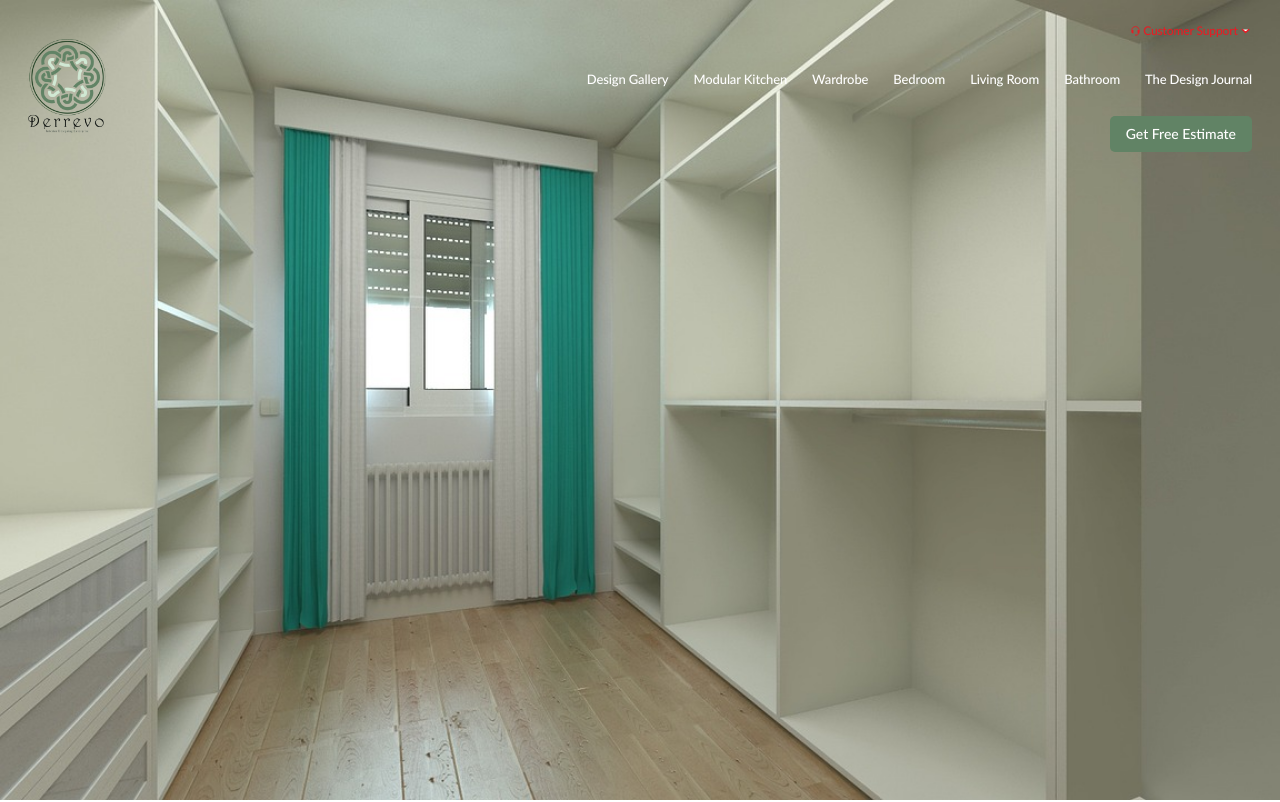
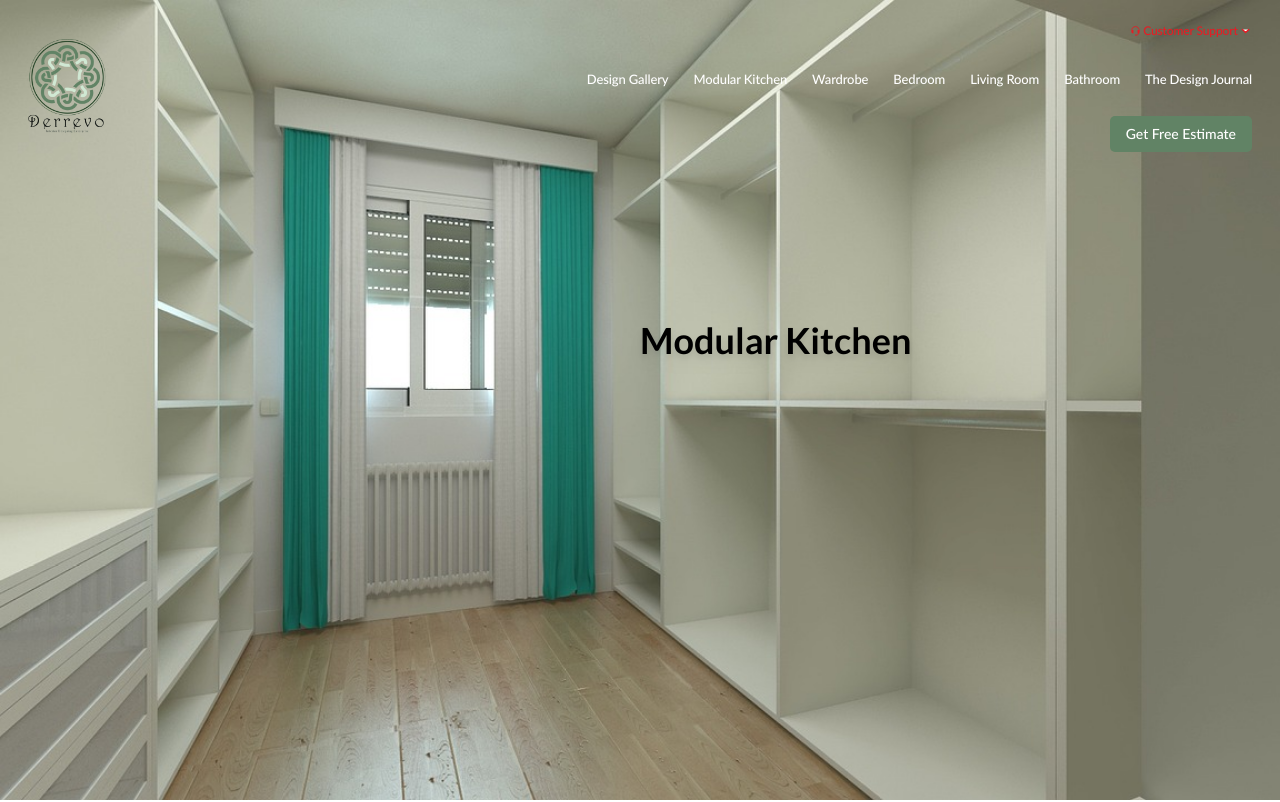
Before and after one commit to Sow-Technology/derrevointeriors, a Next.js app: page /wardrobe in a window 1280 px wide. Shown: the top 802 px of the page. Built offline with nearby package versions, Linux system fonts and the light colour scheme.

Commit message:
animation on all pages

```diff
--- a/src/app/(routes)/bathroom/page.tsx
+++ b/src/app/(routes)/bathroom/page.tsx
@@ -1,31 +1,82 @@
 "use client";
 import Navbar from "@/components/Navbar";
-import React, { useEffect } from "react";
-import { motion, useAnimation } from "framer-motion";
+import React, { useEffect, useRef } from "react";
+import { motion, useAnimation, useScroll, useTransform } from "framer-motion";
+import Footer from "@/components/Footer";
 
 const Page = () => {
-  const controls = useAnimation();
-  useEffect(() => {
-    // Add animation sequence here
-    controls.start({
-      scale: [1, 1.2, 1.5, 1], // Scaling animation
-      opacity: [1, 0.5, 0, 0], // Fading out animation
-      transition: { duration: 2, delay: 0.5 },
-    });
-  }, [controls]);
+  const targetRef = useRef<HTMLDivElement | null>(null);
+  const { scrollYProgress } = useScroll({
+    target: targetRef,
+    offset: ["center end", "center center"],
+  });
+  const opacity = useTransform(scrollYProgress, [0, 0.5], [1, 0]);
+  const hOpacity = useTransform(
+    scrollYProgress,
+    [0.5, 0.6, 0.8, 1, 1.1],
+    [0, 0.5, 1, 1, 0]
+  );
+  const scale = useTransform(scrollYProgress, [0, 0.2, 0.5], [1, 1.2, 1.5]);
+  const navpos = useTransform(scrollYProgress, (pos) =>
+    pos == 0.6 ? "relative" : "fixed"
+  );
+  const hpos = useTransform(scrollYProgress, (pos) =>
+    pos == 0.6 ? "relative" : "fixed"
+  );
+  const position = useTransform(scrollYProgress, (pos) =>
+    pos >= 1 ? "relative" : "fixed"
+  );
 
   return (
-    <div className="relative overflow-x-hidden min-h-screen">
-      <div className="z-10">
-        <Navbar cutsomPage={true} />
+    <>
+      <div className="relative overflow-x-clip lg:block hidden">
+        <div ref={targetRef} className="min-h-screen">
+          <motion.div
+            className="z-10 fixed w-full"
+            style={{ position: navpos }}
+          >
+            <Navbar cutsomPage={true} />
+          </motion.div>
+          <motion.div
+            className={`${
+              opacity.get() == 0 ? "relative" : "sticky"
+            } h-screen w-screen bg-[url(/pages/4.jpg)] bg-top bg-cover inset-0 -z-10`}
+            // style={{ position }}
+          />
+          <motion.div
+            className="sticky h-screen w-screen bg-[url(/pages/2.svg)] bg-top bg-cover inset-0 -z-[8]"
+            initial={{ scale: 0, opacity: 1 }}
+            style={{ scale, opacity }}
+          />
+          <motion.div
+            style={{ opacity: hOpacity, position: hpos }}
+            className="text-black text-4xl font-bold drop-shadow-lg fixed top-[40%] left-1/2 m-auto"
+          >
+            Modular Kitchen
+          </motion.div>
+        </div>
+
+        <div className="bg-white">
+          <Footer />
+        </div>
       </div>
-      <div className="absolute h-screen w-screen bg-[url(/pages/4.jpg)] bg-top bg-cover inset-0 -z-10" />
-      <motion.div
-        className="absolute h-screen w-screen bg-[url(/pages/2.svg)] bg-top bg-cover inset-0 -z-[8]"
-        initial={{ scale: 0, opacity: 1 }}
-        animate={controls}
-      />
-    </div>
+      <div className="block lg:hidden">
+        <Navbar />
+        <motion.div
+          className={`${
+            opacity.get() == 0 ? "relative" : "sticky"
+          } h-screen w-screen bg-[url(/pages/4.jpg)] bg-top bg-cover inset-0 -z-10`}
+          // style={{ position }}
+        />
+        <motion.div
+          style={{ opacity: hOpacity, position: hpos }}
+          className="text-black text-4xl font-bold drop-shadow-lg absolute mb-10 top-[30%] left-1/2 m-auto"
+        >
+          Modular Kitchen
+        </motion.div>
+        <Footer />
+      </div>
+    </>
   );
 };
 
--- a/src/app/(routes)/bedroom/page.tsx
+++ b/src/app/(routes)/bedroom/page.tsx
@@ -1,31 +1,82 @@
 "use client";
 import Navbar from "@/components/Navbar";
-import React, { useEffect } from "react";
-import { motion, useAnimation } from "framer-motion";
+import React, { useEffect, useRef } from "react";
+import { motion, useAnimation, useScroll, useTransform } from "framer-motion";
+import Footer from "@/components/Footer";
 
 const Page = () => {
-  const controls = useAnimation();
-  useEffect(() => {
-    // Add animation sequence here
-    controls.start({
-      scale: [1, 1.2, 1.5, 1], // Scaling animation
-      opacity: [1, 0.5, 0, 0], // Fading out animation
-      transition: { duration: 2, delay: 0.5 },
-    });
-  }, [controls]);
+  const targetRef = useRef<HTMLDivElement | null>(null);
+  const { scrollYProgress } = useScroll({
+    target: targetRef,
+    offset: ["center end", "center center"],
+  });
+  const opacity = useTransform(scrollYProgress, [0, 0.5], [1, 0]);
+  const hOpacity = useTransform(
+    scrollYProgress,
+    [0.5, 0.6, 0.8, 1, 1.1],
+    [0, 0.5, 1, 1, 0]
+  );
+  const scale = useTransform(scrollYProgress, [0, 0.2, 0.5], [1, 1.2, 1.5]);
+  const navpos = useTransform(scrollYProgress, (pos) =>
+    pos == 0.6 ? "relative" : "fixed"
+  );
+  const hpos = useTransform(scrollYProgress, (pos) =>
+    pos == 0.6 ? "relative" : "fixed"
+  );
+  const position = useTransform(scrollYProgress, (pos) =>
+    pos >= 1 ? "relative" : "fixed"
+  );
 
   return (
-    <div className="relative overflow-x-hidden min-h-screen">
-      <div className="z-10">
-        <Navbar cutsomPage={true} />
+    <>
+      <div className="relative overflow-x-clip lg:block hidden">
+        <div ref={targetRef} className="min-h-screen">
+          <motion.div
+            className="z-10 fixed w-full"
+            style={{ position: navpos }}
+          >
+            <Navbar cutsomPage={true} />
+          </motion.div>
+          <motion.div
+            className={`${
+              opacity.get() == 0 ? "relative" : "sticky"
+            } h-screen w-screen bg-[url(/pages/3.jpg)] bg-top bg-cover inset-0 -z-10`}
+            // style={{ position }}
+          />
+          <motion.div
+            className="sticky h-screen w-screen bg-[url(/pages/2.svg)] bg-top bg-cover inset-0 -z-[8]"
+            initial={{ scale: 0, opacity: 1 }}
+            style={{ scale, opacity }}
+          />
+          <motion.div
+            style={{ opacity: hOpacity, position: hpos }}
+            className="text-black text-4xl font-bold drop-shadow-lg fixed top-[40%] left-1/2 m-auto"
+          >
+            Modular Kitchen
+          </motion.div>
+        </div>
+
+        <div className="bg-white">
+          <Footer />
+        </div>
       </div>
-      <div className="absolute h-screen w-screen bg-[url(/pages/3.jpg)] bg-top bg-cover inset-0 -z-10" />
-      <motion.div
-        className="absolute h-screen w-screen bg-[url(/pages/2.svg)] bg-top bg-cover inset-0 -z-[8]"
-        initial={{ scale: 0, opacity: 1 }}
-        animate={controls}
-      />
-    </div>
+      <div className="block lg:hidden">
+        <Navbar />
+        <motion.div
+          className={`${
+            opacity.get() == 0 ? "relative" : "sticky"
+          } h-screen w-screen bg-[url(/pages/3.jpg)] bg-top bg-cover inset-0 -z-10`}
+          // style={{ position }}
+        />
+        <motion.div
+          style={{ opacity: hOpacity, position: hpos }}
+          className="text-black text-4xl font-bold drop-shadow-lg absolute mb-10 top-[30%] left-1/2 m-auto"
+        >
+          Modular Kitchen
+        </motion.div>
+        <Footer />
+      </div>
+    </>
   );
 };
 
--- a/src/app/(routes)/living-room/page.tsx
+++ b/src/app/(routes)/living-room/page.tsx
@@ -1,31 +1,82 @@
 "use client";
 import Navbar from "@/components/Navbar";
-import React, { useEffect } from "react";
-import { motion, useAnimation } from "framer-motion";
+import React, { useEffect, useRef } from "react";
+import { motion, useAnimation, useScroll, useTransform } from "framer-motion";
+import Footer from "@/components/Footer";
 
 const Page = () => {
-  const controls = useAnimation();
-  useEffect(() => {
-    // Add animation sequence here
-    controls.start({
-      scale: [1, 1.2, 1.5, 1], // Scaling animation
-      opacity: [1, 0.5, 0, 0], // Fading out animation
-      transition: { duration: 2, delay: 0.5 },
-    });
-  }, [controls]);
+  const targetRef = useRef<HTMLDivElement | null>(null);
+  const { scrollYProgress } = useScroll({
+    target: targetRef,
+    offset: ["center end", "center center"],
+  });
+  const opacity = useTransform(scrollYProgress, [0, 0.5], [1, 0]);
+  const hOpacity = useTransform(
+    scrollYProgress,
+    [0.5, 0.6, 0.8, 1, 1.1],
+    [0, 0.5, 1, 1, 0]
+  );
+  const scale = useTransform(scrollYProgress, [0, 0.2, 0.5], [1, 1.2, 1.5]);
+  const navpos = useTransform(scrollYProgress, (pos) =>
+    pos == 0.6 ? "relative" : "fixed"
+  );
+  const hpos = useTransform(scrollYProgress, (pos) =>
+    pos == 0.6 ? "relative" : "fixed"
+  );
+  const position = useTransform(scrollYProgress, (pos) =>
+    pos >= 1 ? "relative" : "fixed"
+  );
 
   return (
-    <div className="relative overflow-x-hidden min-h-screen">
-      <div className="z-10">
-        <Navbar cutsomPage={true} />
+    <>
+      <div className="relative overflow-x-clip lg:block hidden">
+        <div ref={targetRef} className="min-h-screen">
+          <motion.div
+            className="z-10 fixed w-full"
+            style={{ position: navpos }}
+          >
+            <Navbar cutsomPage={true} />
+          </motion.div>
+          <motion.div
+            className={`${
+              opacity.get() == 0 ? "relative" : "sticky"
+            } h-screen w-screen bg-[url(/pages/5.jpg)] bg-top bg-cover inset-0 -z-10`}
+            // style={{ position }}
+          />
+          <motion.div
+            className="sticky h-screen w-screen bg-[url(/pages/2.svg)] bg-top bg-cover inset-0 -z-[8]"
+            initial={{ scale: 0, opacity: 1 }}
+            style={{ scale, opacity }}
+          />
+          <motion.div
+            style={{ opacity: hOpacity, position: hpos }}
+            className="text-black text-4xl font-bold drop-shadow-lg fixed top-[40%] left-1/2 m-auto"
+          >
+            Modular Kitchen
+          </motion.div>
+        </div>
+
+        <div className="bg-white">
+          <Footer />
+        </div>
       </div>
-      <div className="absolute h-screen w-screen bg-[url(/pages/5.jpg)] bg-top bg-cover inset-0 -z-10" />
-      <motion.div
-        className="absolute h-screen w-screen bg-[url(/pages/2.svg)] bg-top bg-cover inset-0 -z-[8]"
-        initial={{ scale: 0, opacity: 1 }}
-        animate={controls}
-      />
-    </div>
+      <div className="block lg:hidden">
+        <Navbar />
+        <motion.div
+          className={`${
+            opacity.get() == 0 ? "relative" : "sticky"
+          } h-screen w-screen bg-[url(/pages/5.jpg)] bg-top bg-cover inset-0 -z-10`}
+          // style={{ position }}
+        />
+        <motion.div
+          style={{ opacity: hOpacity, position: hpos }}
+          className="text-black text-4xl font-bold drop-shadow-lg absolute mb-10 top-[30%] left-1/2 m-auto"
+        >
+          Modular Kitchen
+        </motion.div>
+        <Footer />
+      </div>
+    </>
   );
 };
 
--- a/src/app/(routes)/modular-kitchen/page.tsx
+++ b/src/app/(routes)/modular-kitchen/page.tsx
@@ -28,9 +28,13 @@ const Page = () => {
   );
 
   return (
-    <div className="relative overflow-x-clip ">
+    <>
+      <div className="relative overflow-x-clip lg:block hidden">
         <div ref={targetRef} className="min-h-screen">
-        <motion.div className="z-10 fixed w-full" style={{ position: navpos }}>
+          <motion.div
+            className="z-10 fixed w-full"
+            style={{ position: navpos }}
+          >
             <Navbar cutsomPage={true} />
           </motion.div>
           <motion.div
@@ -46,7 +50,7 @@ const Page = () => {
           />
           <motion.div
             style={{ opacity: hOpacity, position: hpos }}
-          className="text-black text-2xl font-bold drop-shadow-lg fixed top-1/2 left-1/2 m-auto"
+            className="text-black text-4xl font-bold drop-shadow-lg fixed top-[40%] left-1/2 m-auto"
           >
             Modular Kitchen
           </motion.div>
@@ -56,6 +60,23 @@ const Page = () => {
           <Footer />
         </div>
       </div>
+      <div className="block lg:hidden">
+        <Navbar />
+        <motion.div
+          className={`${
+            opacity.get() == 0 ? "relative" : "sticky"
+          } h-screen w-screen bg-[url(/pages/1.jpg)] bg-top bg-cover inset-0 -z-10`}
+          // style={{ position }}
+        />
+        <motion.div
+          style={{ opacity: hOpacity, position: hpos }}
+          className="text-black text-4xl font-bold drop-shadow-lg absolute mb-10 top-[30%] left-1/2 m-auto"
+        >
+          Modular Kitchen
+        </motion.div>
+        <Footer />
+      </div>
+    </>
   );
 };
 
--- a/src/app/(routes)/wardrobe/page.tsx
+++ b/src/app/(routes)/wardrobe/page.tsx
@@ -1,31 +1,82 @@
 "use client";
 import Navbar from "@/components/Navbar";
-import React, { useEffect } from "react";
-import { motion, useAnimation } from "framer-motion";
+import React, { useEffect, useRef } from "react";
+import { motion, useAnimation, useScroll, useTransform } from "framer-motion";
+import Footer from "@/components/Footer";
 
 const Page = () => {
-  const controls = useAnimation();
-  useEffect(() => {
-    // Add animation sequence here
-    controls.start({
-      scale: [1, 1.2, 1.5, 1], // Scaling animation
-      opacity: [1, 0.5, 0, 0], // Fading out animation
-      transition: { duration: 2, delay: 0.5 },
-    });
-  }, [controls]);
+  const targetRef = useRef<HTMLDivElement | null>(null);
+  const { scrollYProgress } = useScroll({
+    target: targetRef,
+    offset: ["center end", "center center"],
+  });
+  const opacity = useTransform(scrollYProgress, [0, 0.5], [1, 0]);
+  const hOpacity = useTransform(
+    scrollYProgress,
+    [0.5, 0.6, 0.8, 1, 1.1],
+    [0, 0.5, 1, 1, 0]
+  );
+  const scale = useTransform(scrollYProgress, [0, 0.2, 0.5], [1, 1.2, 1.5]);
+  const navpos = useTransform(scrollYProgress, (pos) =>
+    pos == 0.6 ? "relative" : "fixed"
+  );
+  const hpos = useTransform(scrollYProgress, (pos) =>
+    pos == 0.6 ? "relative" : "fixed"
+  );
+  const position = useTransform(scrollYProgress, (pos) =>
+    pos >= 1 ? "relative" : "fixed"
+  );
 
   return (
-    <div className="relative overflow-x-hidden min-h-screen">
-      <div className="z-10">
-        <Navbar cutsomPage={true} />
+    <>
+      <div className="relative overflow-x-clip lg:block hidden">
+        <div ref={targetRef} className="min-h-screen">
+          <motion.div
+            className="z-10 fixed w-full"
+            style={{ position: navpos }}
+          >
+            <Navbar cutsomPage={true} />
+          </motion.div>
+          <motion.div
+            className={`${
+              opacity.get() == 0 ? "relative" : "sticky"
+            } h-screen w-screen bg-[url(/pages/6.jpg)] bg-top bg-cover inset-0 -z-10`}
+            // style={{ position }}
+          />
+          <motion.div
+            className="sticky h-screen w-screen bg-[url(/pages/2.svg)] bg-top bg-cover inset-0 -z-[8]"
+            initial={{ scale: 0, opacity: 1 }}
+            style={{ scale, opacity }}
+          />
+          <motion.div
+            style={{ opacity: hOpacity, position: hpos }}
+            className="text-black text-4xl font-bold drop-shadow-lg fixed top-[40%] left-1/2 m-auto"
+          >
+            Modular Kitchen
+          </motion.div>
+        </div>
+
+        <div className="bg-white">
+          <Footer />
+        </div>
       </div>
-      <div className="absolute h-screen w-screen bg-[url(/pages/6.jpg)] bg-top bg-cover inset-0 -z-10" />
-      <motion.div
-        className="absolute h-screen w-screen bg-[url(/pages/2.svg)] bg-top bg-cover inset-0 -z-[8]"
-        initial={{ scale: 0, opacity: 1 }}
-        animate={controls}
-      />
-    </div>
+      <div className="block lg:hidden">
+        <Navbar />
+        <motion.div
+          className={`${
+            opacity.get() == 0 ? "relative" : "sticky"
+          } h-screen w-screen bg-[url(/pages/6.jpg)] bg-top bg-cover inset-0 -z-10`}
+          // style={{ position }}
+        />
+        <motion.div
+          style={{ opacity: hOpacity, position: hpos }}
+          className="text-black text-4xl font-bold drop-shadow-lg absolute mb-10 top-[30%] left-1/2 m-auto"
+        >
+          Modular Kitchen
+        </motion.div>
+        <Footer />
+      </div>
+    </>
   );
 };
 
```
Lines whose indentation alone changed are shown as unchanged.
